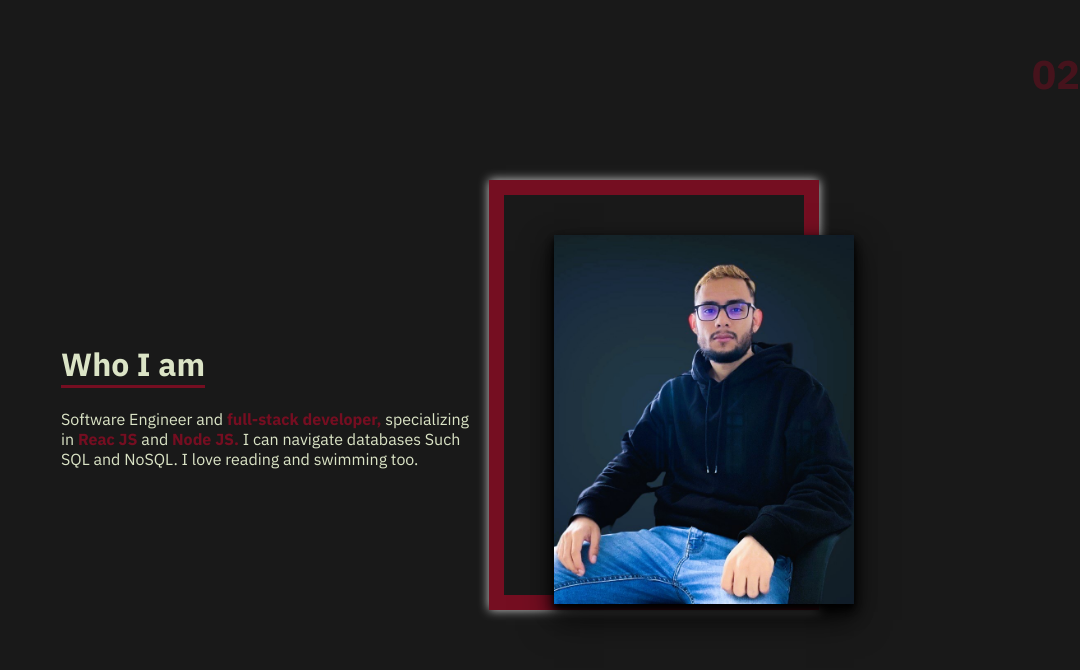
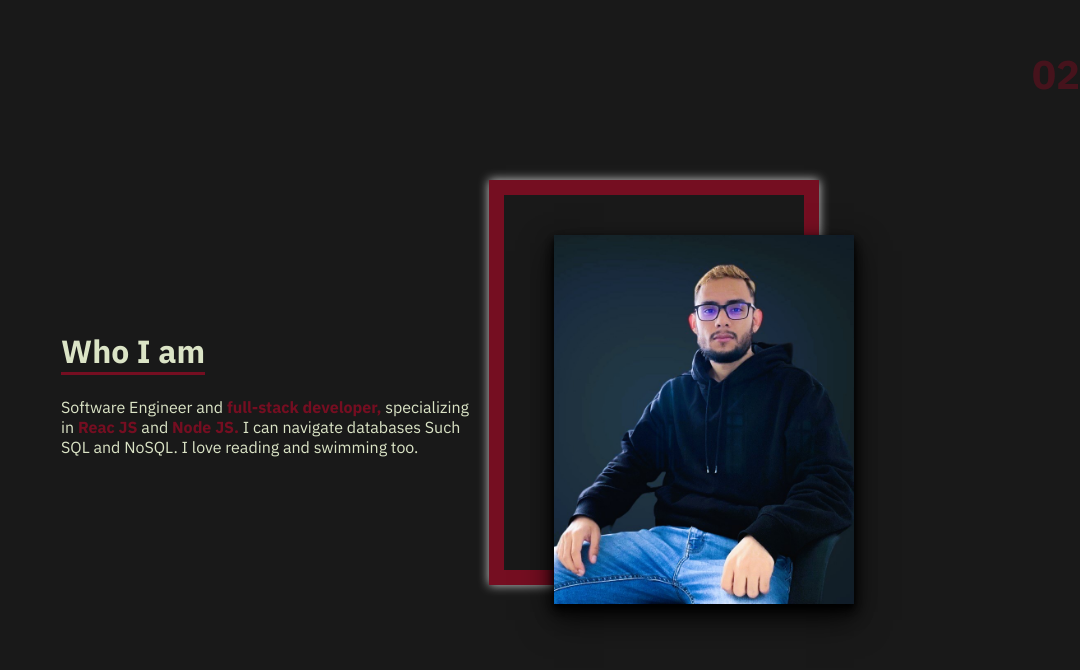
Before and after one commit to jonathanedd/Portfolio2.0, a React (Create React App) app: page / in a window 1280 px wide. Shown: the part 914-1584 px from the top of the page, without its empty margins (200-1280 px from the left). Built offline with nearby package versions, Linux system fonts and the light colour scheme.

Commit message:
Adjusted PicFrame styled

```diff
--- a/src/components/AboutMe.jsx
+++ b/src/components/AboutMe.jsx
@@ -78,12 +78,13 @@ const PicFrame = styled.div`
   /* background-color: #e90cc4; */
   position: relative;
   width: 300px;
-  height: 400px;
+  height: 375px;
   margin: 10px;
   /* left: 400px; */
   border: 15px solid
     ${(props) => (props.isDarkMode ? props.theme.frame : props.theme.frame)};
   box-shadow: 0 0 10px rgba(255, 255, 255, 0.8);
+
   img {
     position: absolute;
     width: 300px;
```
